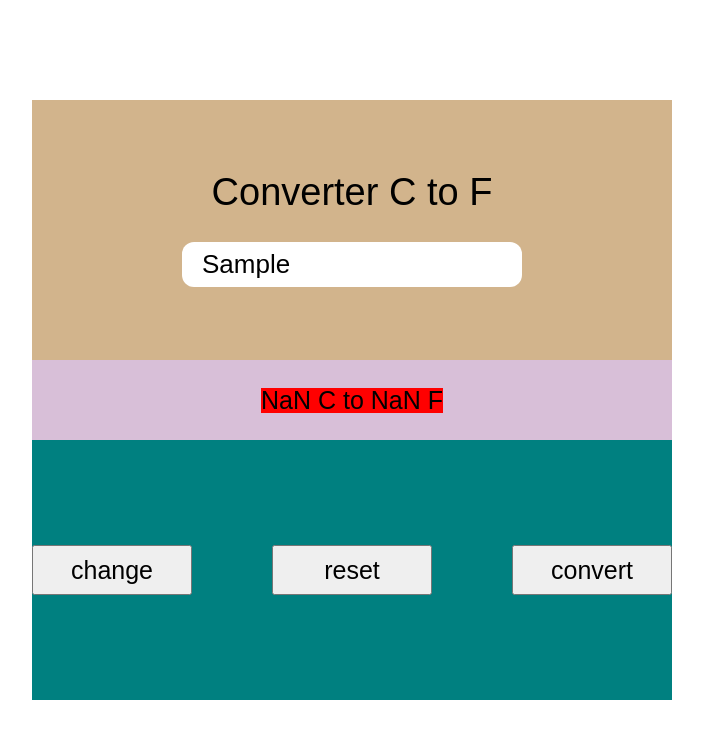
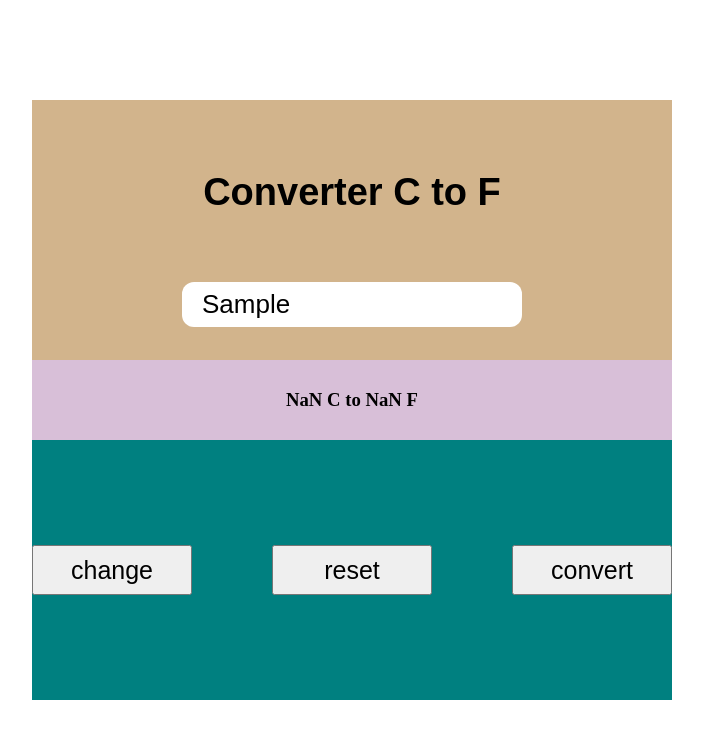
Before and after one commit to mmd-web/Conversion_app, a plain HTML site: page index.html in a window 1280 px wide. Both pictures are taken after typing "Sample" into the empty fields and a click on the button "convert". Shown: the whole page, without its empty margins (288-991 px from the left). Drawn offline with Linux system fonts and the light colour scheme.

Commit message:
Fix : Change the text element from Span to H3

```diff
--- a/index.html
+++ b/index.html
@@ -11,14 +11,14 @@
     <div id="container" class="flex_center">
         <div id="box_content" class="rel_position flex_col">
             <div id="box_input" class="rel_position flex_col">
-                <span id="Description">
-                    Converter <p id="C"> C </p> to <p id="F"> F </p>
-                </span>
+                <h3 id="Description">
+                    Converter <span id="C"> C </span> to <span id="F"> F </span>
+                </h3>
                 <input type="text" name="" id="converter" placeholder="C">
             </div>
             <div id="box_text" class="rel_position flex_center">
-                <span id="error_text" style="display: none;">Write correct value?</span>
-                <span id="output" style="display: none;"><p id="Cdg">x</p>C to <p id="Fdg">x</p>F</span>
+                <h3 id="error_text" style="display: none;">Write correct value?</h3>
+                <h3 id="output" style="display: none;"><span id="Cdg">x</span>C to <span id="Fdg">x</span>F</h3>
             </div>
             <div id="box_btn" class="rel_position flex_row">
                 <button id="change">change</button>
--- a/styles/style.css
+++ b/styles/style.css
@@ -11,10 +11,6 @@
     gap: 30px;
 }
 #Description {
-    height: 38px;
-    display: flex;
-    flex-direction: row;
-    align-items: center;
     font-family: var(--fontFamily);
     font-size: 38px;
 }
```
